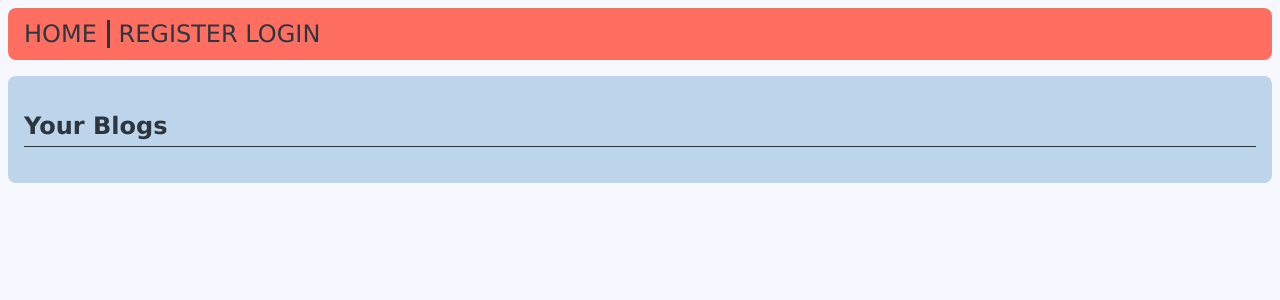
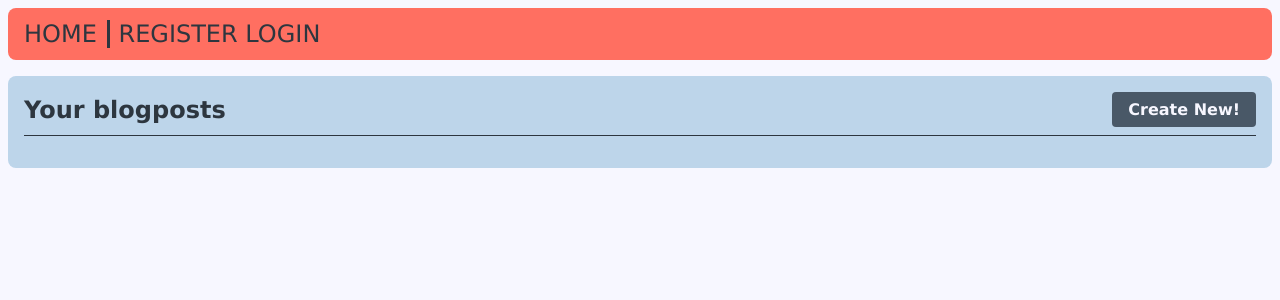
Before and after one commit to shivachevv/python-django-training, a Django app: page /blog-posts/ in a window 1280 px wide. Shown: the top 300 px of the page. Run offline with Django 5.2, Linux system fonts and the light colour scheme; data that the repository does not hold is empty.

Commit message:
create post html

```diff
--- a/blog/postApp/templates/blog_posts.html
+++ b/blog/postApp/templates/blog_posts.html
@@ -5,7 +5,10 @@
     <link rel="stylesheet" type="text/css"
         href="{% static "css/blog_posts.css" %}" />
 {% endblock %}
-<h2>Your Blogs</h2>
+<div class='header'>
+    <h2>Your blogposts</h2>
+    <a href="{% url 'postApp:create_blog_post' %}">Create New!</a>
+</div>
 <ul class="blogs_list">
   {% for blog in blogs %}
   <li class="blogs_list_item">
--- a/blog/static/css/blog_posts.css
+++ b/blog/static/css/blog_posts.css
@@ -5,10 +5,32 @@ main {
   margin-top: 16px;
 }
 
-main h2 {
+main .header {
+  display: flex;
+  justify-content: space-between;
+  align-items: center;
   border-bottom: 1px solid var(--black);
   color: var(--black);
-  padding-bottom: 6px;
+  padding-bottom: 8px;
+  margin-bottom: 16px;
+}
+
+main .header h2 {
+  margin: 0px;
+}
+
+main .header a {
+  background-color: var(--dark_grey);
+  color: var(--white);
+  padding: 8px 16px;
+  border-radius: 4px;
+  text-decoration: none;
+  font-weight: bold;
+  transition: all 0.2s;
+}
+
+main .header a:hover {
+  box-shadow: var(--coral) 4px 4px;
 }
 
 main .blogs_list {
@@ -16,7 +38,6 @@ main .blogs_list {
   margin: 0;
   padding: 0;
 }
-
 
 main .blogs_list .blogs_list_item {
   color: var(--black);
@@ -34,11 +55,10 @@ main .blogs_list .blogs_list_item:hover {
   border: 1px solid var(--dark_blue);
 }
 
-main .blogs_list .blogs_list_item a{
+main .blogs_list .blogs_list_item a {
   color: inherit;
   text-decoration: none !important;
 }
-
 
 main .blogs_list .blogs_list_item_title {
   font-size: 24px;
```
